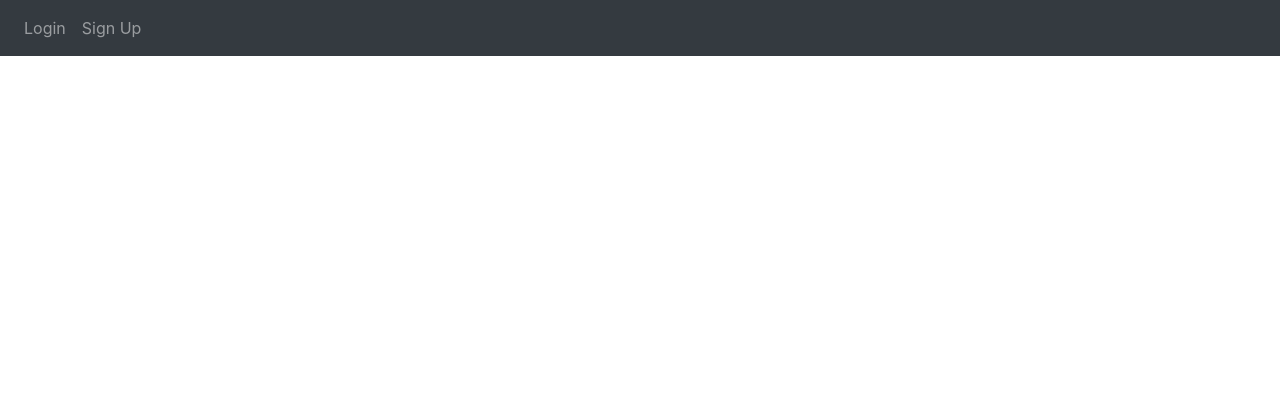
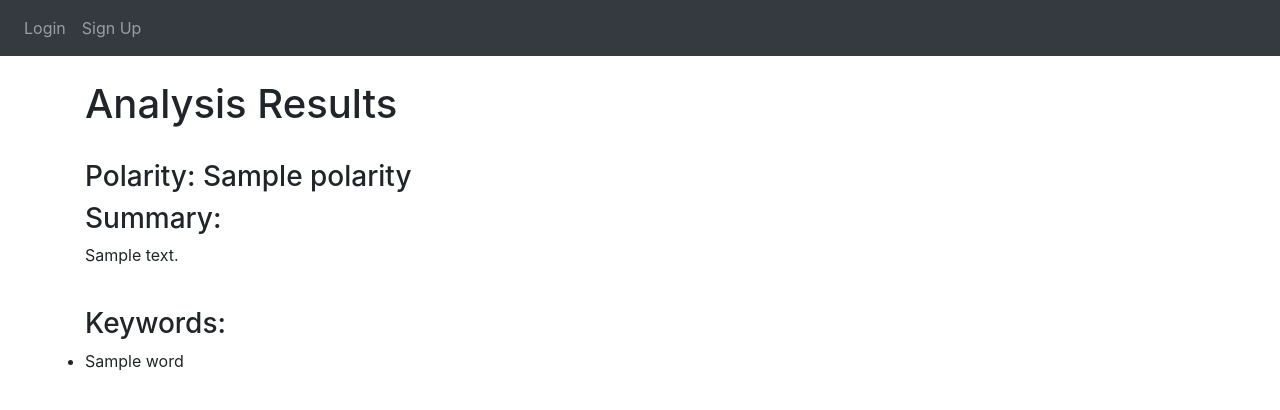
Before and after one commit to JeffC25/smart-document-analyzer, a Python web app: template app/templates/article_results.html in a window 1280 px wide. Shown: the top 410 px of the page. Run offline with Jinja, Linux system fonts and the light colour scheme; the template is opened without the code that fills it: most values are stand-ins (such as "Sample title", 1, 10 or a date in 2020); some libraries are stand-ins or nearby versions.

Commit message:
news analysis complete

```diff
--- a/app/nfi.py
+++ b/app/nfi.py
@@ -12,7 +12,7 @@ def getArticle(url):
         article.download()
         article.parse()
         article.nlp()
-        return article.text, 0
+        return 0, article.text
     except Exception as e:
         print(e)
-        return None, -1
+        return -1, None
--- a/app/templates/article_results.html
+++ b/app/templates/article_results.html
@@ -1,6 +1,21 @@
 {% extends "base.html" %}
-{% block title %}Document Results{% endblock %}
+{% block title %}Article Results{% endblock %}
 
 {% block content %}
+    <h1>Analysis Results</h1>
+    <br/>
 
+    <h3>Polarity: {{polarity}}</h3>
+
+    <h3>Summary:</h3>
+    <p> {{summary}} </p>
+    <br/>
+
+    <h3>Keywords:</h3>
+    <ul class="list-group list-group-flush" id="files">
+        {% for word in keywords %}
+            <li>{{word}}</li>
+        {% endfor %}
+    </ul>
+    <br/>
 {% endblock %}
--- a/app/templates/document_results.html
+++ b/app/templates/document_results.html
@@ -2,5 +2,5 @@
 {% block title %}Document Results{% endblock %}
 
 {% block content %}
-
+<h3>Analysis Results</h3>
 {% endblock %}
```
Also changed, not shown: app/views.py (+15 -14 lines), tests/nfi_test.py (+1 -1 lines).
